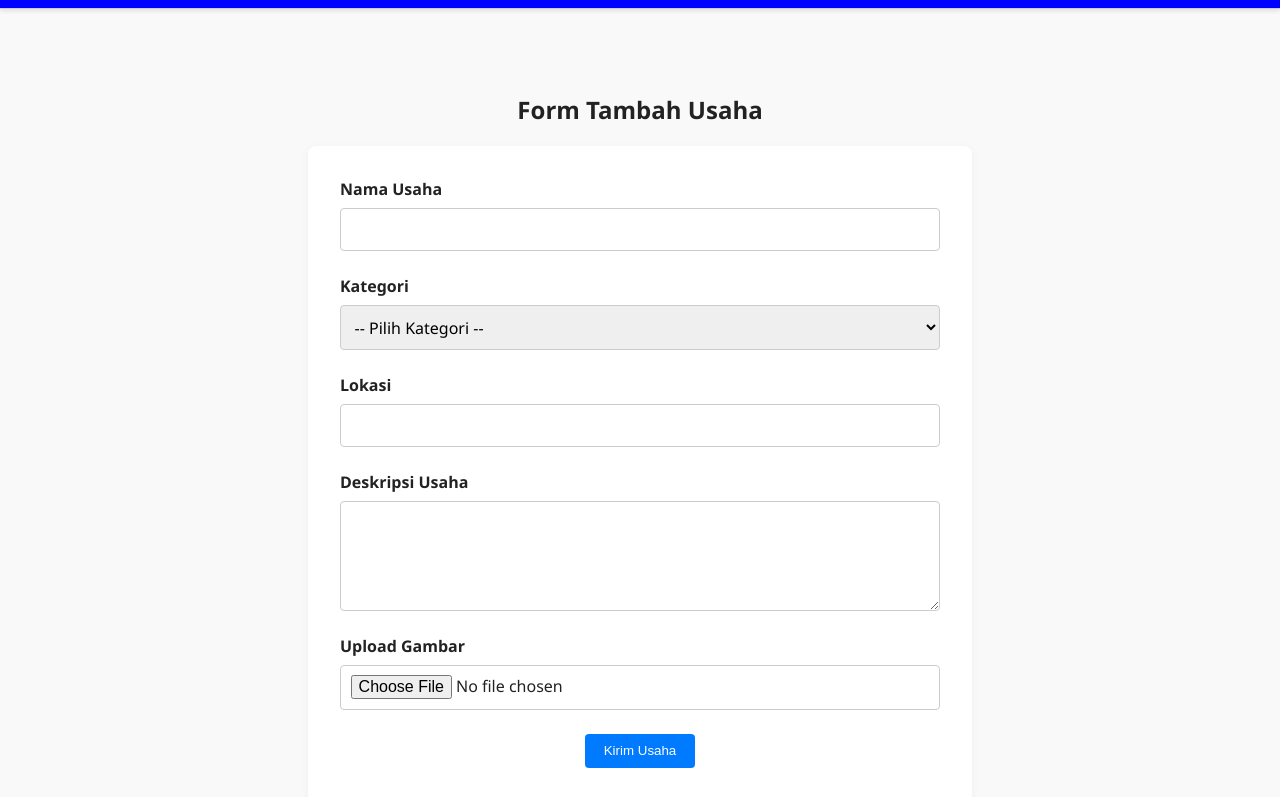
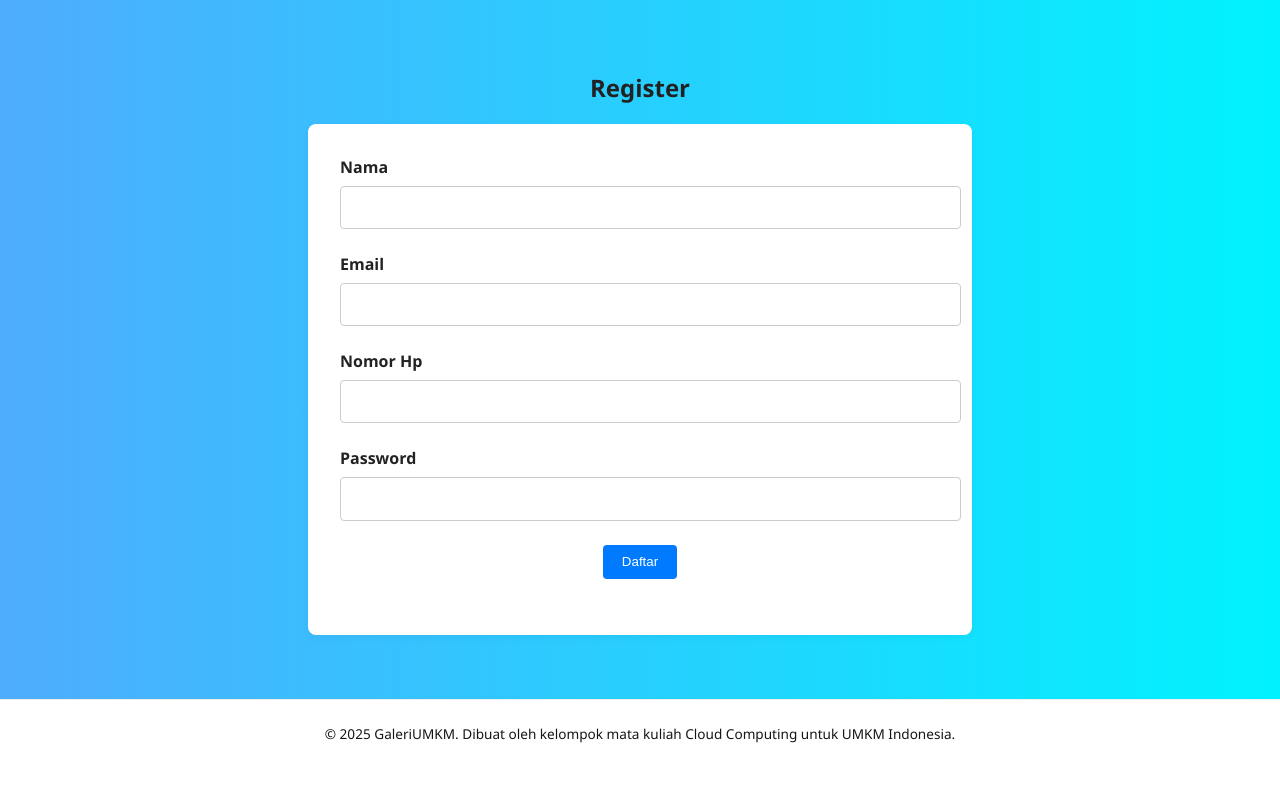
Before and after one commit to Hanif-almasah/cloudcomputing, a plain HTML site: page register.html in a window 1280 px wide. Shown: the part 95-892 px from the top of the page. After the commit the page ends 862 px from the top, so only its background shows below. Drawn offline with Linux system fonts and the light colour scheme.

Commit message:
Menambahakn slideshow , tampilan login dan register

```diff
--- a/css/style.css
+++ b/css/style.css
@@ -14,6 +14,10 @@ body {
 
 .text-center {
   text-align: center;
+}
+
+.form {
+  background: linear-gradient(to right, #4facfe, #00f2fe);
 }
 
 .plain-link {
@@ -141,6 +145,7 @@ body {
   display: block;
 }
 
+
 .card-body {
   padding: 1rem;
 }
@@ -175,7 +180,7 @@ body {
 /* Footer */
 .footer {
   background: white;
-  color: #888;
+  color: #161616;
   text-align: center;
   font-size: 0.85rem;
   padding: 1.5rem 1rem;
--- a/css/style2.css
+++ b/css/style2.css
@@ -74,6 +74,8 @@ body {
 }
 
 .form-group input[type="text"],
+.form-group input[type="password"],
+.form-group input[type="email"],
 .form-group input[type="file"],
 .form-group select,
 .form-group textarea {
--- a/register.html
+++ b/register.html
@@ -1,5 +1,3 @@
-<<<<<<< HEAD
-=======
 <!DOCTYPE html>
 <html lang="id">
 <head>
@@ -10,7 +8,7 @@
   <link rel="stylesheet" href="css/style.css">
 </head>
 <body>
-  <header class="header" style="background-color: blue; color: rgb(255, 255, 255);">
+  <header class="header" style="background-color: linear-gradient(to right, #4facfe, #00f2fe);">
     <div class="container header-container">
 
       <h1 class="logo"><a href="index.html" class="plain-link">GaleriUMKM</a></h1>
@@ -34,43 +32,33 @@
     </div>
   </header>
 
-  <section class="form-section">
+  <section class="form-section form">
     <div class="container">
-      <h2 class="judul">Form Tambah Usaha</h2>
+      <h2 class="judul">Register</h2>
       <form class="form-usaha" action="#" method="POST" enctype="multipart/form-data">
         <div class="form-group">
-          <label for="nama">Nama Usaha</label>
+          <label for="nama">Nama </label>
           <input type="text" id="nama" name="nama" required>
         </div>
 
         <div class="form-group">
-          <label for="kategori">Kategori</label>
-          <select id="kategori" name="kategori" required>
-            <option value="">-- Pilih Kategori --</option>
-            <option value="makanan">Makanan & Minuman</option>
-            <option value="kerajinan">Kerajinan</option>
-            <option value="fashion">Fashion</option>
-            <option value="jasa">Jasa</option>
-          </select>
+          <label for="email">Email</label>
+          <input type="email" id="email" name="email"  required>
         </div>
 
         <div class="form-group">
-          <label for="lokasi">Lokasi</label>
-          <input type="text" id="lokasi" name="lokasi" required>
+            <label for="nomor">Nomor Hp</label>
+            <input type="text" id="nomor" name="nomor" required>
         </div>
 
         <div class="form-group">
-          <label for="deskripsi">Deskripsi Usaha</label>
-          <textarea id="deskripsi" name="deskripsi" rows="4" required></textarea>
+          <label for="password">Password</label>
+          <input type="password" id="password" name="password"  required>
         </div>
 
-        <div class="form-group">
-          <label for="gambar">Upload Gambar</label>
-          <input type="file" id="gambar" name="gambar" accept="image/*" required>
-        </div>
 
         <div class="form-group text-center">
-          <button type="submit" class="btn-primary">Kirim Usaha</button>
+          <button type="submit" class="btn-primary">Daftar</button>
         </div>
       </form>
     </div>
@@ -85,4 +73,3 @@
   <script type="module" src="script/script.js"></script>
 </body>
 </html>
->>>>>>> 1c0db6d54dd6c7af1b42074ed06c7c56040bc885
--- a/script/script.js
+++ b/script/script.js
@@ -20,3 +20,28 @@
 // Initialize Firebase
 const app = initializeApp(firebaseConfig);
 const analytics = getAnalytics(app);
+
+
+//Slide Show
+
+const images = [
+  "images/umkm1.png",
+  "images/Foto1.jpg",
+  "images/umkm3.png"
+];
+let index = 0;
+const slideshow = document.getElementById("slideshow");
+
+setInterval(() => {
+  // Fade out
+  slideshow.classList.add("fade-out");
+
+  setTimeout(() => {
+    // Ganti gambar setelah fade out
+    index = (index + 1) % images.length;
+    slideshow.src = images[index];
+
+    // Fade in
+    slideshow.classList.remove("fade-out");
+  }, 1000); // waktu fade-out: 1 detik
+}, 5000); // ganti setiap 10 detik
```
Also changed, not shown: css/styleLogin.css (+41 -2 lines), form_login.html (+7 -2 lines). Lines whose indentation alone changed are shown as unchanged.
